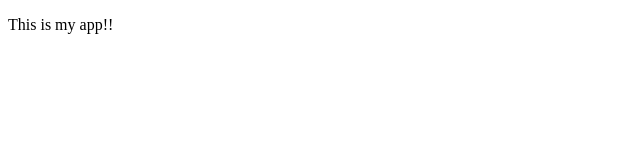
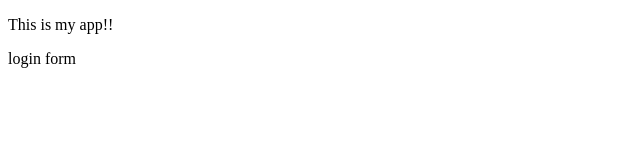
Before and after one commit to heema-1989/gitapp, a plain HTML site: page index.html in a window 1280 px wide. Shown: the full height of the page, 0-640 px from the left. Drawn offline with Linux system fonts and the light colour scheme.

Commit message:
login form

```diff
--- a/index.html
+++ b/index.html
@@ -8,5 +8,6 @@
 </head>
 <body>
     <p>This is my app!!</p>
+    login form
 </body>
 </html>
```
Also changed, not shown: login.html (added, +1 -0 lines).
